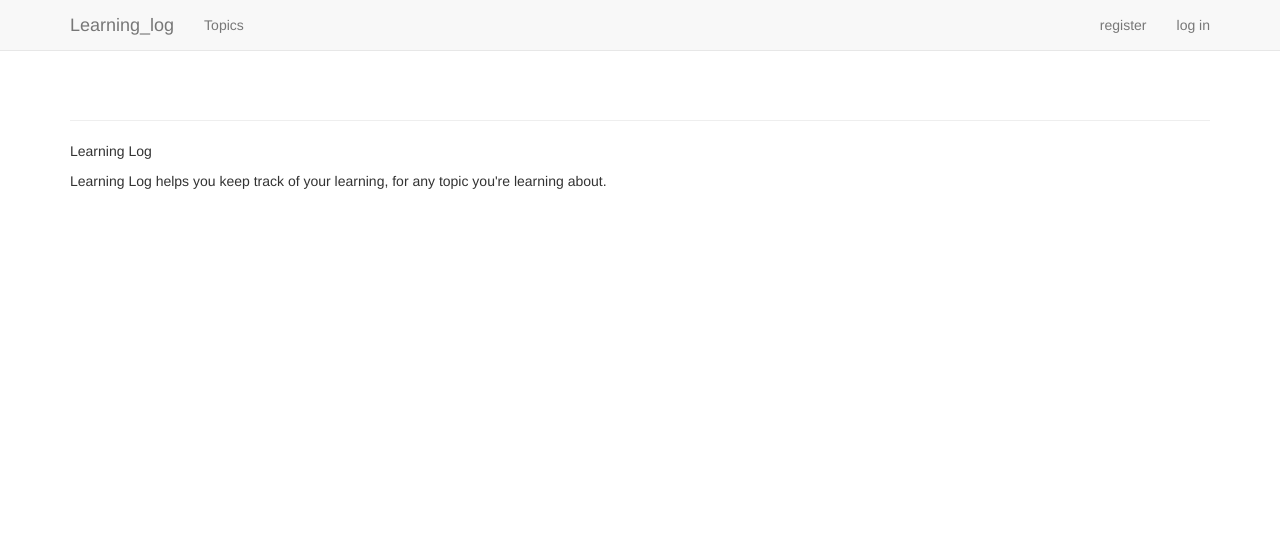
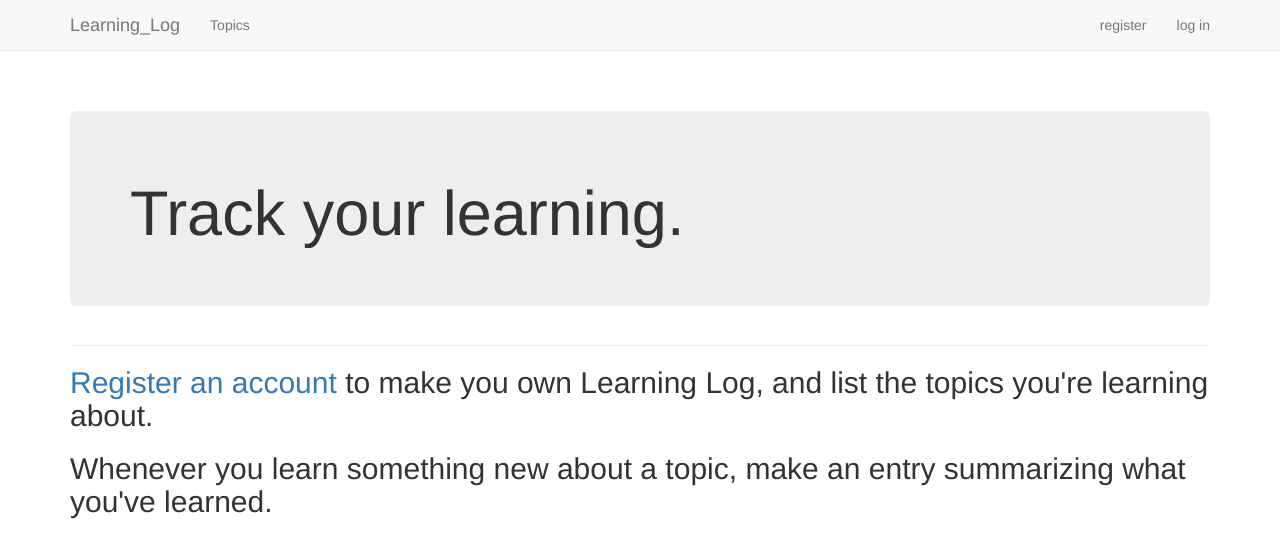
Before and after one commit to Yeming945/learn_log, a Django app: page / in a window 1280 px wide. Shown: the top 558 px of the page. Run offline with Django 3.2, Linux system fonts and the light colour scheme; some libraries are stand-ins or nearby versions.

Commit message:
20.1.4 使用 jumbotron 设置主页的样式

```diff
--- a/learning_logs/templates/learning_logs/base.html
+++ b/learning_logs/templates/learning_logs/base.html
@@ -1,11 +1,11 @@
 {% load bootstrap3 %}
-<!DOCTYPE !DOCTYPE html>
+<!DOCTYPE html>
 <html>
     <head>
         <meta charset="utf-8">
         <meta http-equiv="X-UA-Compatible" content="IE=edge">
+        <meta name="viewport" content="width=device-width, initial-scale=1">
         <title>Learning Log</title>
-        <meta name="viewport" content="width=device-width, initial-scale=1">
         {% bootstrap_css %}
         {% bootstrap_javascript %}
     </head>
@@ -15,7 +15,7 @@
             <div class="container">
                 <div class="navbar-header">
                     <button type="button" class="navbar-toggle collapsed" data-toggle="collapse" data-target="#navbar" aria-expanded="false" aria-controls="navbar"></button>
-                    <a class="navbar-brand" href="{% url 'learning_logs:index' %}">Learning_log</a>
+                    <a class="navbar-brand" href="{% url 'learning_logs:index' %}">Learning_Log</a>
                 </div>
                 <div id="navbar" class="navbar-collapse collapse">
                     <ul class="nav navbar-nav">
--- a/learning_logs/templates/learning_logs/index.html
+++ b/learning_logs/templates/learning_logs/index.html
@@ -1,5 +1,16 @@
 {% extends "learning_logs/base.html" %}
+{% block header %}
+    <div class="jumbotron">
+        <h1>Track your learning.</h1>
+    </div>
+{% endblock header %}
+
 {% block content %}
-    <p>Learning Log</p>
-    <p>Learning Log helps you keep track of your learning, for any topic you're learning about.</p>
+    <h2>
+        <a href="{% url 'users:register' %}">Register an account</a> to make you  own Learning Log, and list the topics you're learning about.
+    </h2>
+    <h2>
+        Whenever you learn something new about a topic, make an entry
+        summarizing what you've learned.
+    </h2>
 {% endblock content %}
```
Also changed, not shown: db.sqlite3.
